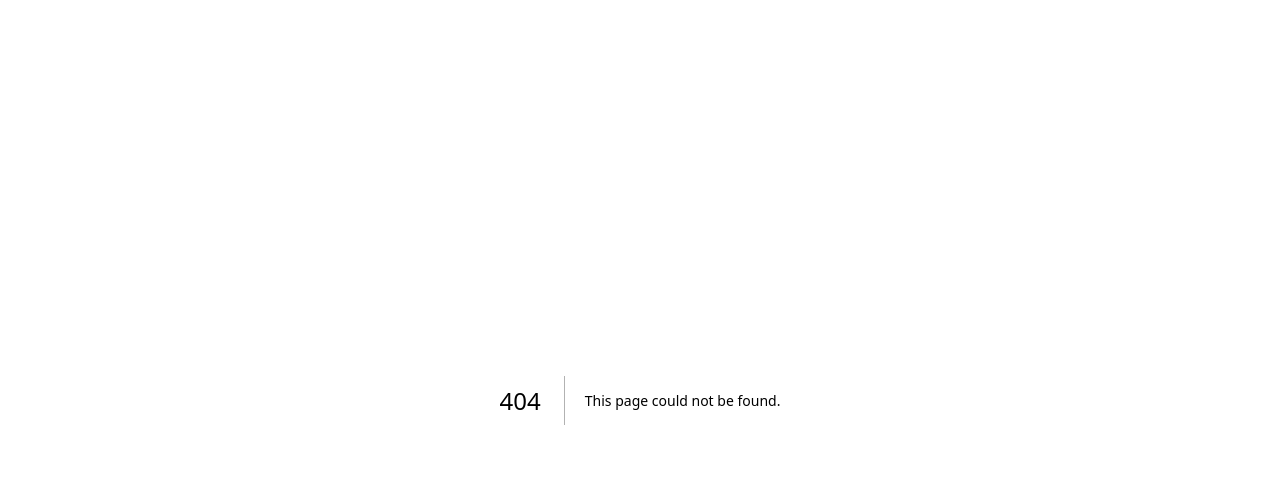
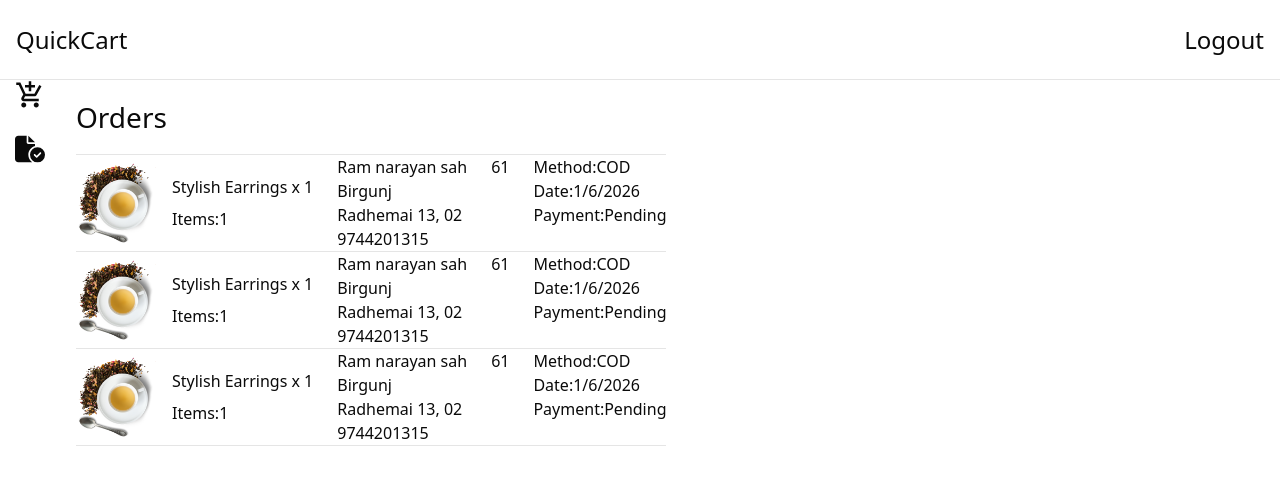
Before and after one commit to workramsah/chiya, a Next.js app: page /admin/order in a window 1280 px wide. Before the commit this address had no page. Shown: the top 478 px of the page. Built offline with nearby package versions, Linux system fonts and the light colour scheme.

Commit message:
add admin pannel

```diff
--- /dev/null
+++ b/app/admin/addproduct/page.tsx
@@ -0,0 +1,22 @@
+import Anav from "../component/Anav";
+import Side from "../component/Side";
+import Addproducts from "../component/addproductc";
+
+
+export default function Page() {
+    return (
+        <> <div>
+                        <div className="flex ">
+                            <Anav />
+                        </div>
+
+                        <div className="flex space-x-4">
+                            <Side />
+                            <Addproducts/>
+                        </div>
+
+
+                    </div>
+        </>
+    )
+}
--- /dev/null
+++ b/app/admin/component/Aheader.tsx
@@ -0,0 +1,27 @@
+
+export default function Aheader(){
+    return(
+        <>
+        <div className="flext">
+            <h1>Admin Pannel</h1>
+            <div>
+                <select
+              id="category"
+              className="outline-none md:py-2.5 py-2 px-3 rounded border border-gray-500/40"
+
+
+            >
+              <option value="Earphone">Earphone</option>
+              <option value="Headphone">Headphone</option>
+              <option value="Watch">Watch</option>
+              <option value="Smartphone">Smartphone</option>
+              <option value="Laptop">Laptop</option>
+              <option value="Camera">Camera</option>
+              <option value="Accessories">Accessories</option>
+            </select>
+            </div>
+        </div>
+        </>
+    )
+
+}
--- /dev/null
+++ b/app/admin/component/Allproduct.tsx
@@ -0,0 +1,10 @@
+
+export default function Allproduct(){
+    return(
+        <>
+        <div>
+            <h1 className="font-medium">All Product</h1>
+        </div>
+        </>
+    )
+}
--- /dev/null
+++ b/app/admin/component/Anav.tsx
@@ -0,0 +1,11 @@
+
+export default function Anav(){
+    return(
+        <>
+        <div className="flex  justify-between text-2xl items-center px-4  h-20 border-b w-full">
+            <h1>QuickCart</h1>
+            <h1>Logout</h1>
+        </div>
+        </>
+    )
+}
--- /dev/null
+++ b/app/admin/component/Order.tsx
@@ -0,0 +1,38 @@
+
+interface Props{
+    name:string,
+}
+
+export default function Order(props:Props) {
+    return (
+        <>
+            <div>
+
+                <div className="flex   justify-evenly space-y-4 space-x-6 md:space-y-0 w-full border-b">
+                    <div className="flex space-x-4 items-center">
+
+                        <img src="/cup.png" className="w-20"></img>
+
+
+                        <div className="flex flex-col space-y-2 ">
+                            <h1 className="font-medium">Stylish Earrings x 1</h1>
+                            <h1>Items:1</h1>
+                        </div>
+                    </div>
+                    <div>
+                        <h1 className="font-medium">{props.name}</h1>
+                        <h1>Birgunj</h1>
+                        <h1>Radhemai 13, 02</h1>
+                        <h1>9744201315</h1>
+                    </div>
+                    <h1 className="font-medium">61</h1>
+                    <div>
+                        <h1>Method:COD</h1>
+                        <h1>Date:1/6/2026</h1>
+                        <h1>Payment:Pending</h1>
+                    </div>
+                </div>
+            </div>
+        </>
+    )
+}
--- /dev/null
+++ b/app/admin/component/Side.tsx
@@ -0,0 +1,23 @@
+import { MdAddShoppingCart } from "react-icons/md";
+import { FaFileCircleCheck } from "react-icons/fa6";
+import { TiTick } from "react-icons/ti";
+import Link from "next/link";
+export default function Side() {
+    return (
+        <div className="flex-col space-y-6 w-15  border-r-amber-300 ">
+            <div className="flex items-center justify-center text-3xl hover:scale-105 transition ">
+                <Link href="/admin/addproduct">
+                    <h1><MdAddShoppingCart /></h1>
+                </Link>
+
+            </div>
+            <Link href="/admin/order">
+                <div className="flex items-center justify-center text-3xl hover:scale-105 transition">
+                    <h1><FaFileCircleCheck /></h1>
+                </div>
+
+            </Link>
+
+        </div>
+    )
+}
--- /dev/null
+++ b/app/admin/component/addproductc.tsx
@@ -0,0 +1,45 @@
+import List from "@/app/component/List";
+import { Button } from "@/components/ui/button";
+
+export default function Addproducts(){
+    return(
+        <>
+        <div className="flex-col space-y-4">
+                        <div>
+                            <h1 className="text-base font-medium">Product Image</h1>
+                            <input type="file"></input>
+                        </div>
+
+                        <div>
+                            <h1 className="text-base font-medium">Product Name</h1>
+                            <input className="outline-none md:py-2.5 py-2 px-3 rounded border border-gray-500/40"></input>
+                        </div>
+
+                        <div>
+                            <h1 className="text-base font-medium">Product Description</h1>
+                            <input className="outline-none md:py-2.5 py-2 px-3 rounded border border-gray-500/40"></input>
+                        </div>
+
+                        <div className="flex space-x-5">
+                            <div>
+                                <h1 className="text-base font-medium">Category</h1>
+                                <div className=" w-52 h-11 outline-none md:py-2.5 py-2 px-3 rounded border border-gray-500/40 text-center flex items-center justify-center"><List /></div>
+                            </div>
+                            <div>
+                                <h1 className="text-base font-medium">Product Price</h1>
+                                <input className="outline-none md:py-2.5 py-2 px-3 rounded border border-gray-500/40"></input>
+                            </div>
+                            <div>
+                                <h1 className="text-base font-medium">Offer Price</h1>
+                                <input className="outline-none md:py-2.5 py-2 px-3 rounded border border-gray-500/40"></input>
+                            </div>
+
+                        </div>
+                        <Button variant={"destructive"} size={"lg"}>Add</Button>
+
+
+
+                    </div>
+        </>
+    )
+}
--- /dev/null
+++ b/app/admin/order/page.tsx
@@ -0,0 +1,28 @@
+import Anav from "../component/Anav";
+import Order from "../component/Order";
+import Side from "../component/Side";
+
+export default function Page() {
+    return (
+        <>
+
+            <div>
+                <div className="flex ">
+                    <Anav />
+                </div>
+
+                <div className="flex space-x-4">
+                    <Side />
+                    <div>
+                    <div className="text-[28px] font-medium py-4 border-b w-full">Orders</div>
+                    <Order name="Ram narayan sah"/>
+                    <Order name="Ram narayan sah"/>
+                    <Order name="Ram narayan sah"/>
+                    </div>
+                </div>
+
+
+            </div>
+        </>
+    )
+}
--- /dev/null
+++ b/app/admin/page.tsx
@@ -0,0 +1,24 @@
+import Addproducts from "./component/addproductc";
+import Anav from "./component/Anav";
+import Side from "./component/Side";
+
+export default function Page() {
+    return (
+        <>
+            <div>
+                <div className="flex ">
+                    <Anav />
+                </div>
+
+                <div className="flex space-x-4">
+                    <Side />
+                    <Addproducts />
+                </div>
+
+
+            </div>
+
+
+        </>
+    )
+}
--- /dev/null
+++ b/app/component/List.tsx
@@ -0,0 +1,15 @@
+
+export default function List(){
+    return(
+        <>
+        <div>
+            <select>
+                <option >Product</option>
+                <option>Tea Goldern</option>
+                <option>Tea Silver</option>
+                <option>Tea Black</option>
+            </select>
+        </div>
+        </>
+    )
+}
--- a/app/component/Nav.tsx
+++ b/app/component/Nav.tsx
@@ -1,9 +1,9 @@
 
 import { BsHandbag } from "react-icons/bs";
-import Products from "./Products";
 import Link from "next/link";
 import { Dropdown } from "./Dropdown";
 import { Drawer } from "./Drawer";
+import List from "./List";
 
 
 export default function  Nav(){
@@ -13,7 +13,7 @@ export default function  Nav(){
             <div className="flex space-x-5 mx-3">
             <Link href="/aboutus"><h1 className="text-[20px] font-bold hover:text-yellow-500  sm:visible">About us</h1></Link>
 
-            <h1 className="text-8 hover:text-yellow-500 "><Products/></h1>
+            <h1 className="text-[20px] font-bold hover:text-yellow-500  sm:visible"><List/></h1>
             </div>
 
 
```
Also changed, not shown: app/test/page.tsx (+3 -1 lines).
